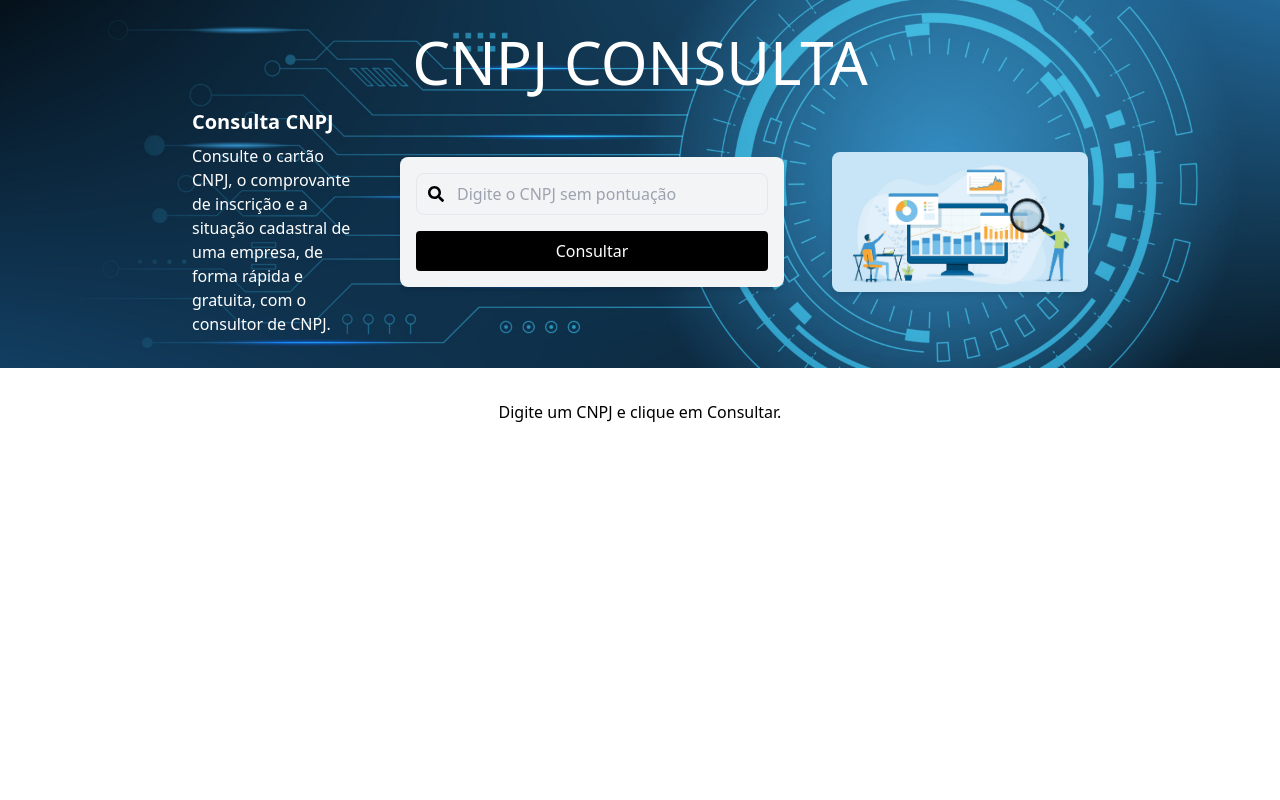
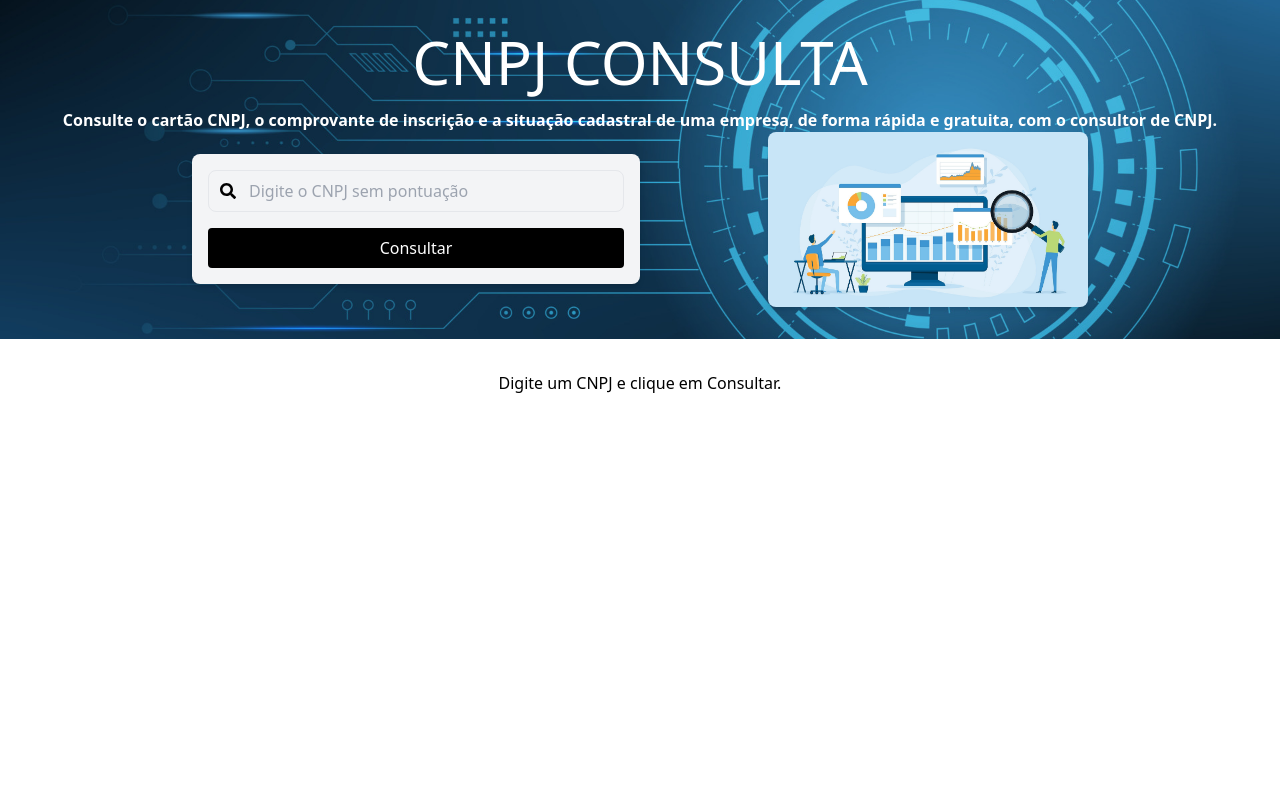
Before and after one commit to HiagoSant223/TesteDesenvolvedorFrontEnd, a React (Vite) app: page / in a window 1280 px wide. Shown: the top 800 px of the page. Built offline with nearby package versions, Linux system fonts and the light colour scheme.

Commit message:
resposividade aplicada

```diff
--- a/src/components/CardSocio.tsx
+++ b/src/components/CardSocio.tsx
@@ -11,7 +11,7 @@ interface Props {
 
 const CardSocio: React.FC<Props> = ({ partners }) => {
   return (
-    <div className='bg-[#0A2133] p-6 space-y-4 rounded-xl'>
+    <div className='bg-[#0A2133] p-6 space-y-4 rounded-xl font-bold'>
       <div className='text-white'>
         <h1 className='text-xl font-bold mb-4 text-center'>Confira os sócios da empresa</h1>
       </div>
--- a/src/components/EmpresaData.tsx
+++ b/src/components/EmpresaData.tsx
@@ -7,7 +7,7 @@ interface Props {
 
 const EmpresaData: React.FC<Props> = ({ data }) => {
   return (
-    <div className="bg-[#0A2133] p-6 space-y-4 rounded-xl">
+    <div className="bg-[#0A2133] p-6 space-y-4 rounded-xl font-bold">
       <div className='text-white'>
         <h1 className="text-xl font-bold mb-4 text-center">Confira os dados da empresa pesquisada</h1>
       </div>
--- a/src/components/Input.tsx
+++ b/src/components/Input.tsx
@@ -29,20 +29,17 @@ function Input() {
         className="w-full p-4 flex flex-col items-center bg-cover bg-center bg-no-repeat"
         style={{ backgroundImage: `url(${BackgroundImage})` }}
       >
-        <div className="w-full bg-opacity-50 p-4 flex flex-col items-center">
-          <h1 className="text-6xl text-center text-white font-extralight mb-4">
+        <div className="w-full bg-opacity-50 p-4 flex flex-col items-center text-white font-extralight">
+          <h1 className="text-4xl md:text-6xl text-center  mb-4">
             CNPJ CONSULTA
           </h1>
-          <div className="flex w-full max-w-4xl space-x-12 items-center justify-between">
-            <div className="flex-1 text-white">
-              <h2 className="text-xl font-semibold mb-2">Consulta CNPJ</h2>
-              <p>
-                Consulte o cartão CNPJ, o comprovante de inscrição e a situação cadastral de uma empresa,
-                de forma rápida e gratuita, com o consultor de CNPJ.
-              </p>
-            </div>
-
-            <div className="flex flex-col items-center bg-gray-100 p-4 rounded-lg shadow-md w-96">
+          <h2 className="font-bold">
+            Consulte o cartão CNPJ, o comprovante de inscrição e a situação
+            cadastral de uma empresa, de forma rápida e gratuita, com o
+            consultor de CNPJ.
+          </h2>
+          <div className="flex flex-col lg:flex-row w-full max-w-4xl space-y-8 lg:space-y-0 lg:space-x-12 items-center justify-between">
+            <div className="flex flex-col items-center bg-gray-100 p-4 rounded-lg shadow-md w-full max-w-md">
               <div className="relative w-full mb-4">
                 <div className="absolute text-black left-3 top-1/2 transform -translate-y-1/2">
                   <FaSearch />
@@ -63,11 +60,11 @@ function Input() {
               </button>
             </div>
 
-            <div className="flex-shrink-0">
+            <div className="flex-shrink-0 w-full max-w-xs">
               <img
                 src={Logo}
                 alt="Descrição da Imagem"
-                className="w-64 h-auto rounded-lg shadow-md"
+                className="w-full h-auto rounded-lg shadow-md"
               />
             </div>
           </div>
@@ -75,16 +72,12 @@ function Input() {
       </div>
       <div className="flex-1 pt-8 flex flex-col items-center overflow-auto w-full">
         {infoData ? (
-          <div className="flex w-full max-w-6xl space-x-12">
-            <div className="flex-grow">
-              <div className="w-full h-full">
-                <EmpresaData data={infoData} />
-              </div>
+          <div className="flex flex-col w-full max-w-6xl space-y-12">
+            <div className="w-full">
+              <EmpresaData data={infoData} />
             </div>
-            <div className="flex-grow">
-              <div className="w-full h-full">
-                <CardSocio partners={infoData.qsa} />
-              </div>
+            <div className="w-full">
+              <CardSocio partners={infoData.qsa} />
             </div>
           </div>
         ) : (
```
